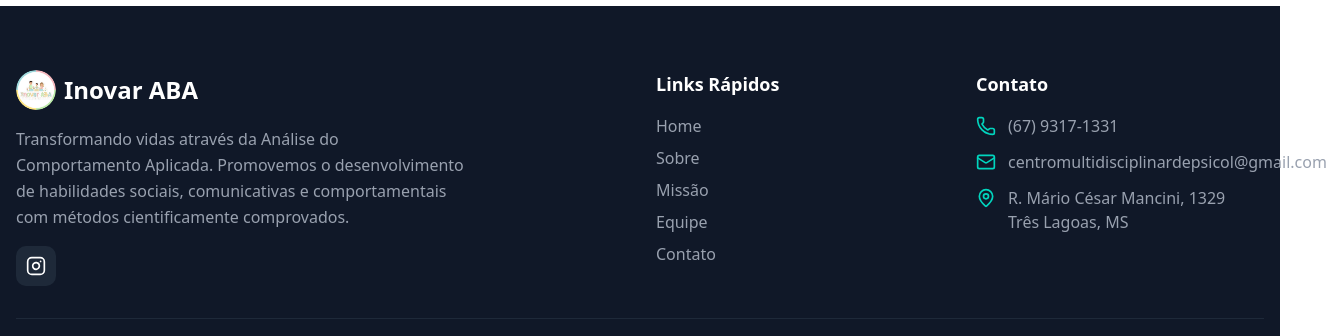
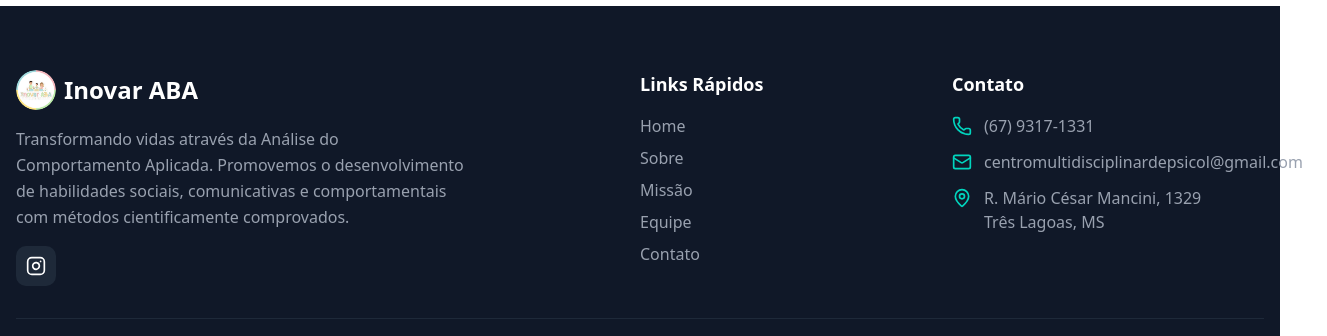
Before and after one commit to Patrick510/inovar_aba, a React (Vite) app: page / in a window 1280 px wide. Shown: the part 4948-5284 px from the top of the page, 1327 px wide, since content can reach past the window. Built offline with nearby package versions, Linux system fonts and the light colour scheme.

Commit message:
fix: adjust gap in Footer component for improved layout

```diff
--- a/src/components/Footer.tsx
+++ b/src/components/Footer.tsx
@@ -28,7 +28,7 @@
   return (
     <footer className="bg-gray-900 text-white">
       <div className="container mx-auto px-4 py-12 md:py-16">
-        <div className="grid grid-cols-1 md:grid-cols-2 lg:grid-cols-4 gap-8">
+        <div className="grid grid-cols-1 md:grid-cols-2 lg:grid-cols-4 gap-0">
           {/* Logo and Description */}
           <div className="lg:col-span-2 space-y-4">
             <div className="flex items-center space-x-2">
```
